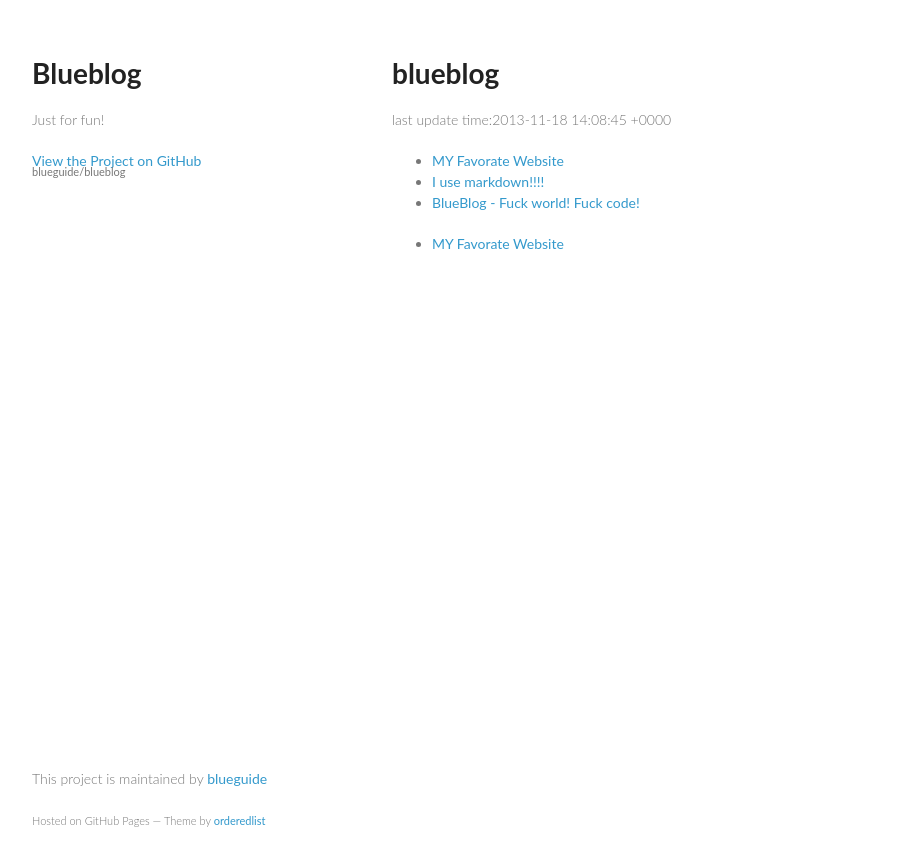
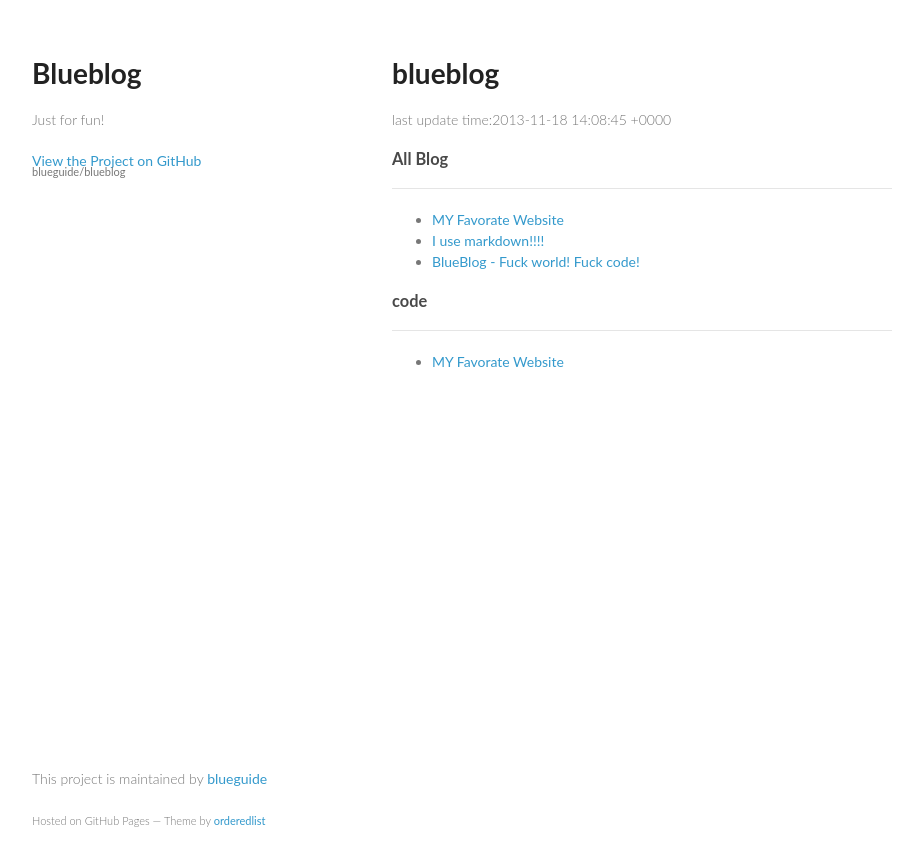
Before and after one commit to blueguide/blueblog, a Jekyll site: the page built from index.html, in a window 1280 px wide. Shown: the top 866 px of the page, without its empty margins (178-1101 px from the left). Built offline with Jekyll 4.4.1, drawn with Linux system fonts in a browser that asks for light colours.

Commit message:
Test Paginator

```diff
--- a/index.html
+++ b/index.html
@@ -5,12 +5,17 @@ title : "Blueblog - Fuck world!Fuck code!"
 
 	<h1><a name="blueblog" class="anchor" href="#blueblog"><span class="octicon octicon-link"></span></a>blueblog</h1>
 	<p>last update time:{{ site.time }}</p>
+
+	<h3>All Blog</h3>
+	<hr />
 	<ul>
 	{% for post in site.posts %}
 		<li><a href="{{ site.baseurl}}{{ post.url }}">{{ post.title}}</a><small>{{ page.date }}</small></li>
 	{% endfor %}
 	</ul>
 
+	<h3>code</h3>
+	<hr />
 	<ul>
 	{% for category in site.categories.code %}
 		<li><a href="{{ site.baseurl}}{{ category.url }}">{{ category.title}}</a></li>
```
